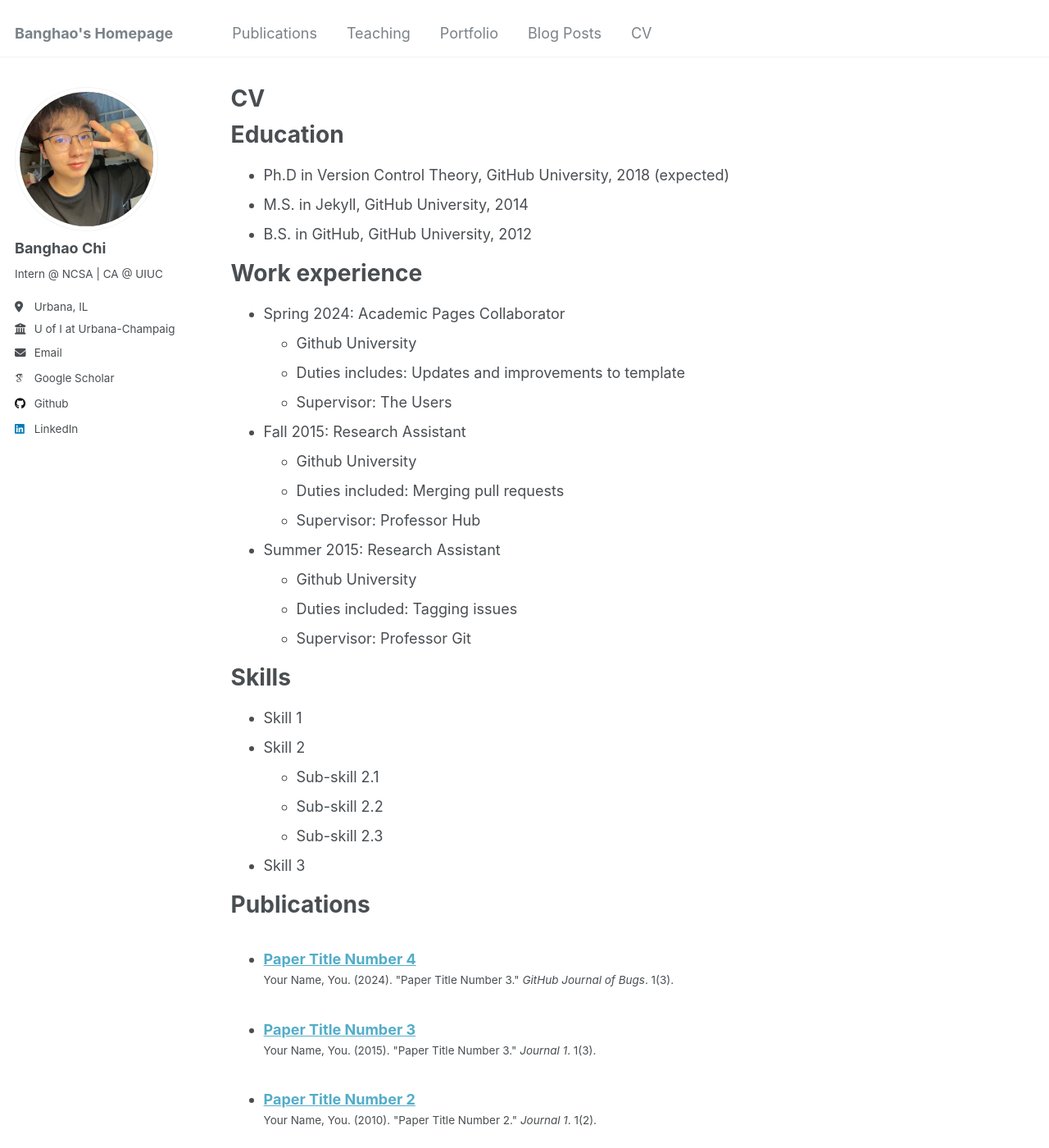
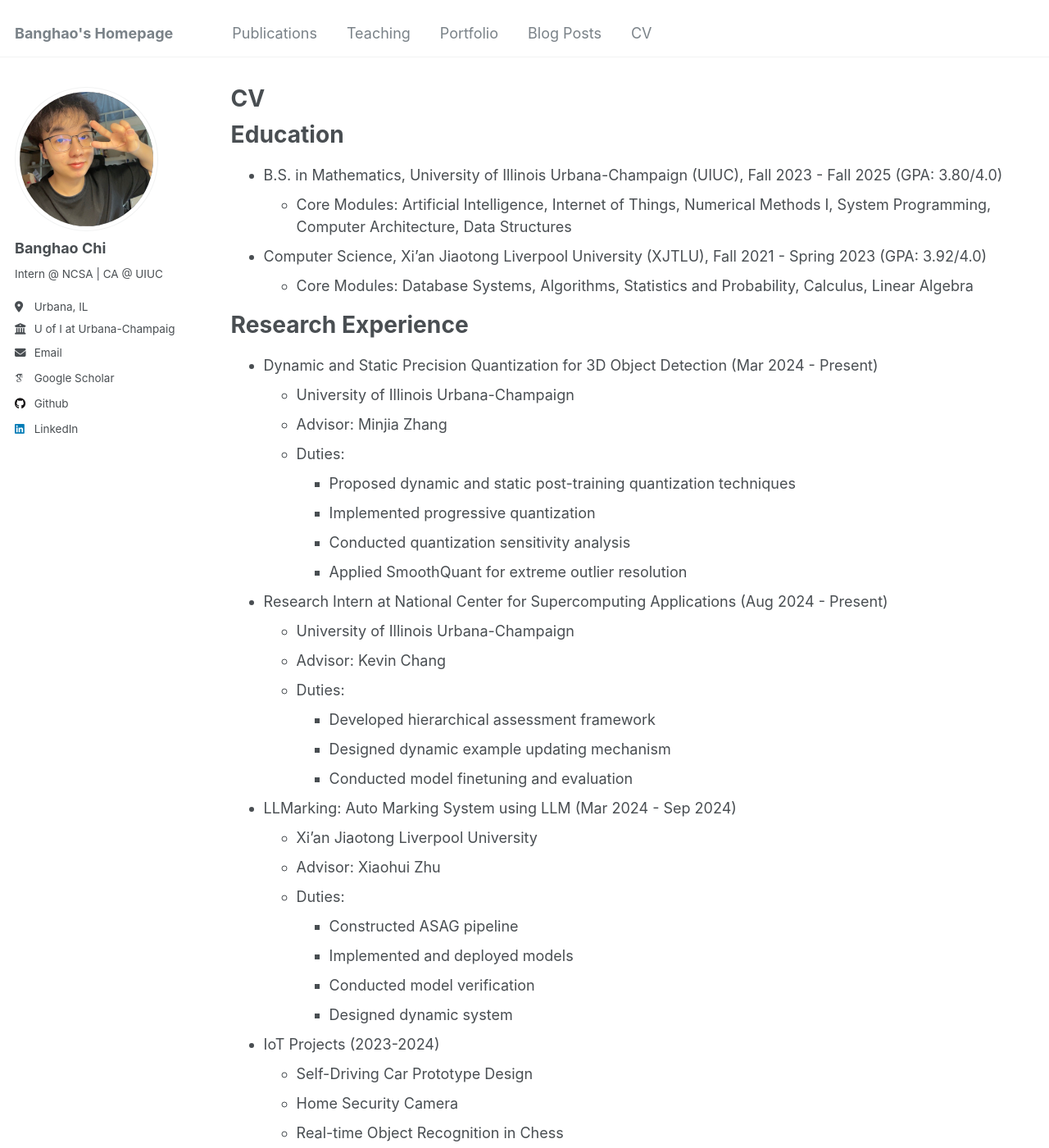
Before and after one commit to BiboyQG/biboyqg.github.io, a Jekyll site: the page built from _pages/cv.md, in a window 1280 px wide and 1400 px high. Shown: the whole window at 82% size. Built offline with Jekyll 4.4.1, drawn with Linux system fonts in a browser that asks for light colours; some web fonts are replaced; some of the changed text lies outside the part shown.

Commit message:
Update cv.md

```diff
--- a/_pages/cv.md
+++ b/_pages/cv.md
@@ -11,54 +11,94 @@ redirect_from:
 
 Education
 ======
-* Ph.D in Version Control Theory, GitHub University, 2018 (expected)
-* M.S. in Jekyll, GitHub University, 2014
-* B.S. in GitHub, GitHub University, 2012
+* B.S. in Mathematics, University of Illinois Urbana-Champaign (UIUC), Fall 2023 - Fall 2025 (GPA: 3.80/4.0)
+  * Core Modules: Artificial Intelligence, Internet of Things, Numerical Methods I, System Programming, Computer Architecture, Data Structures
+* Computer Science, Xi'an Jiaotong Liverpool University (XJTLU), Fall 2021 - Spring 2023 (GPA: 3.92/4.0)
+  * Core Modules: Database Systems, Algorithms, Statistics and Probability, Calculus, Linear Algebra
 
-Work experience
+Research Experience
 ======
-* Spring 2024: Academic Pages Collaborator
-  * Github University
-  * Duties includes: Updates and improvements to template
-  * Supervisor: The Users
+* Dynamic and Static Precision Quantization for 3D Object Detection (Mar 2024 - Present)
+  * University of Illinois Urbana-Champaign
+  * Advisor: Minjia Zhang
+  * Duties:
+    * Proposed dynamic and static post-training quantization techniques
+    * Implemented progressive quantization
+    * Conducted quantization sensitivity analysis
+    * Applied SmoothQuant for extreme outlier resolution
 
-* Fall 2015: Research Assistant
-  * Github University
-  * Duties included: Merging pull requests
-  * Supervisor: Professor Hub
+* Research Intern at National Center for Supercomputing Applications (Aug 2024 - Present)
+  * University of Illinois Urbana-Champaign
+  * Advisor: Kevin Chang
+  * Duties:
+    * Developed hierarchical assessment framework
+    * Designed dynamic example updating mechanism
+    * Conducted model finetuning and evaluation
 
-* Summer 2015: Research Assistant
-  * Github University
-  * Duties included: Tagging issues
-  * Supervisor: Professor Git
+* LLMarking: Auto Marking System using LLM (Mar 2024 - Sep 2024)
+  * Xi'an Jiaotong Liverpool University
+  * Advisor: Xiaohui Zhu
+  * Duties:
+    * Constructed ASAG pipeline
+    * Implemented and deployed models
+    * Conducted model verification
+    * Designed dynamic system
+
+* IoT Projects (2023-2024)
+  * Self-Driving Car Prototype Design
+  * Home Security Camera
+  * Real-time Object Recognition in Chess
+
+Publications
+======
+* Chi, B. (2022). Research Advanced in the Object Detection Based on Deep Learning. 2022 International Conference on Applied Physics and Computing (ICAPC).
+
+Work Experience
+======
+* Course Assistant (Fall 2024 - Present)
+  * CS 409 The Art of Web Development, UIUC
+  * Duties:
+    * Developed Late-days interface
+    * Implemented autonomous grader
+    * Conducted grading and office hours
+
+* Teaching Assistant (Fall 2021 - Summer 2022)
+  * Calculus Course, XJTLU
+  * Duties:
+    * Held lectures and created quizzes
+    * Assisted students with course material
+
+Awards & Honors
+======
+* 2024: University Dean's List (top 20% excellence), UIUC
+* 2023: University Academic Excellence Award (top 1% excellence), XJTLU
+* 2022: Summer Undergraduate Research Fellow, XJTLU
+* 2022: University Academic Achievement Award (top 2% excellence), XJTLU
+* 2022: 2nd Prize in Asia and Pacific Mathematical Contest in Modeling
+* 2021: 2nd Prize of FLTRP Cup National English Speaking Contest
 
 Skills
 ======
-* Skill 1
-* Skill 2
-  * Sub-skill 2.1
-  * Sub-skill 2.2
-  * Sub-skill 2.3
-* Skill 3
+* Programming
+  * Golang (Chi)
+  * Python (Pytorch, Tensorflow, numpy, pandas, Django, FastAPI)
+  * C++
+  * Java
+  * Javascript
+  * R
+  * SQL, NoSQL
 
-Publications
-======
-  <ul>{% for post in site.publications reversed %}
-    {% include archive-single-cv.html %}
-  {% endfor %}</ul>
-
-Talks
-======
-  <ul>{% for post in site.talks reversed %}
-    {% include archive-single-talk-cv.html  %}
-  {% endfor %}</ul>
-
-Teaching
-======
-  <ul>{% for post in site.teaching reversed %}
-    {% include archive-single-cv.html %}
-  {% endfor %}</ul>
-
-Service and leadership
-======
-* Currently signed in to 43 different slack teams
+* Tools
+  * ONNX
+  * ROS2
+  * Kubernetes
+  * Docker
+  * Nginx
+  * Redis
+  * RabbitMQ
+  * React
+  * Spring
+  * Unreal Engine
+  * bash
+  * R Studio
+  * LaTeX
```
